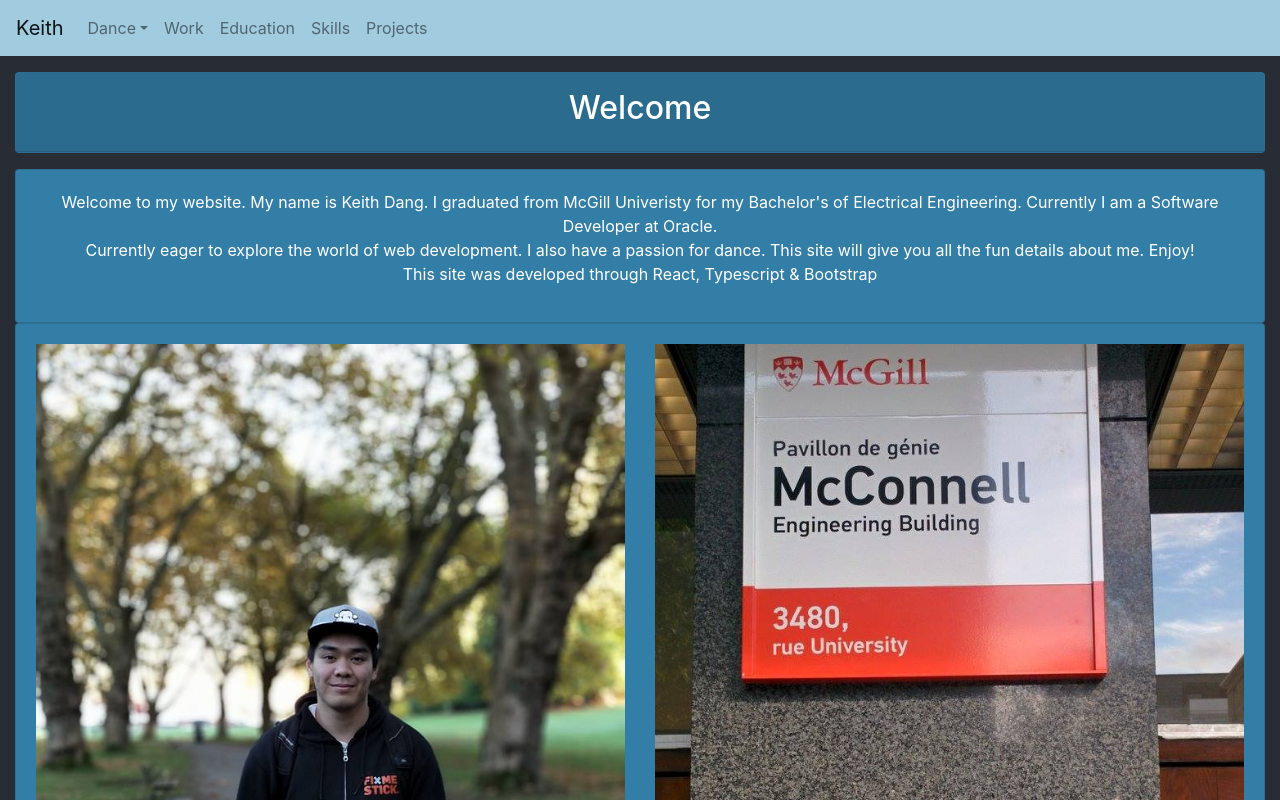
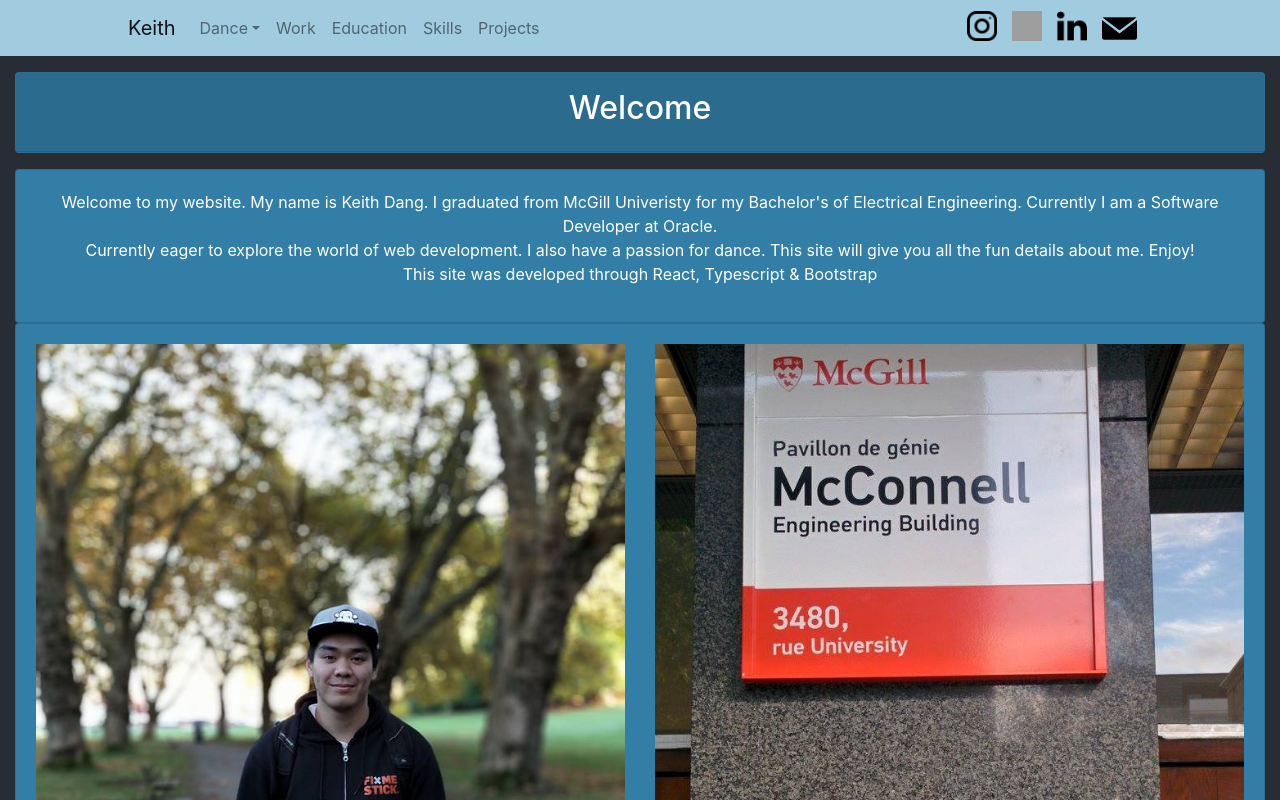
Before and after one commit to keithdang/portfolio, a React (Create React App) app: page / in a window 1280 px wide. Shown: the top 800 px of the page. Built offline with nearby package versions, Linux system fonts and the light colour scheme; grey boxes are pictures that could not be loaded.

Commit message:
Contacts in Menu

```diff
--- a/src/App.tsx
+++ b/src/App.tsx
@@ -12,32 +12,14 @@
 import Education from './page/Education'
 import Skills from './page/Skills'
 import Reel from './page/Reel';
+import NavBar from './components/navigation/NavBar';
 import './lib/General.css'
 
 const App:React.FC=()=> {
   return (
     <div className="background">
       <Router>
-        <nav className="navbar navbar-expand-lg navbar-light header-color">
-          <Link className="navbar-brand" to="/">Keith</Link>
-          <button className="navbar-toggler" type="button" data-toggle="collapse" data-target="#navbarNav" aria-controls="navbarNav" aria-expanded="false" aria-label="Toggle navigation">
-            <span className="navbar-toggler-icon"></span>
-          </button>
-          <div className="collapse navbar-collapse" id="navbarNav">
-            <ul className="navbar-nav">
-              <li className="nav-item dropdown">
-              <a className="nav-link dropdown-toggle" href="#" id="navbardrop" data-toggle="dropdown">Dance</a>
-              <ul className="dropdown-menu">
-                  <li><Link className="dropdown-item" to="/dance">Accomplishments</Link></li>
-                  <li><Link className="dropdown-item" to="/reel">Reel</Link></li>
-                </ul></li>
-              <li><Link className="nav-link" to="/work">Work</Link></li>
-              <li><Link className="nav-link" to="/education">Education</Link></li>
-              <li><Link className="nav-link" to="/skills">Skills</Link></li>
-              <li><Link className="nav-link" to="/projects">Projects</Link></li>
-            </ul>
-          </div>
-        </nav>
+        <NavBar/>
         <Switch>
           <Route path="/projects">
               <Projects/>
--- /dev/null
+++ b/src/components/navigation/NavBar.css
@@ -0,0 +1,43 @@
+@media (max-width: 776px) {
+  /* .navbar-nav {
+      height: 100vh !important;
+    } */
+  .icon-nav {
+    display: -webkit-inline-box;
+  }
+
+  #navbar-content {
+    /* height: 100vh;
+      margin: 0;
+      overflow: hidden;
+      position: relative;
+      display: flex;
+      flex-direction: column;
+      flex-grow: 1;
+      flex-shrink: 0; */
+  }
+
+  #navbarNav {
+    /* position: relative;
+      display: flex;
+      flex-direction: column;
+      flex-grow: 1;
+      flex-shrink: 0; */
+  }
+}
+
+.navbar {
+  padding-left: 10%;
+  padding-right: 10%;
+}
+
+.contact-image {
+  width: 30px;
+  height: 30px;
+  margin-right: 15px;
+}
+.contact-email {
+  width: 35px;
+  height: 35px;
+  margin-right: 15px;
+}
--- /dev/null
+++ b/src/components/navigation/NavBar.tsx
@@ -0,0 +1,58 @@
+import React from 'react';
+import {
+  Link,
+} from "react-router-dom";
+import instagram from "../../lib/images/png/003-instagram.png";
+import github from "../../lib/images/png/005-github-logo.png";
+import linkedin from "../../lib/images/png/007-linkedin-logo.png";
+import email from "../../lib/images/png/email.png";
+import './NavBar.css'
+
+const SkillCard:React.FC = () => {
+    return (
+        <nav className="navbar navbar-expand-lg navbar-light header-color">
+        <Link className="navbar-brand" to="/">Keith</Link>
+        <button className="navbar-toggler" type="button" data-toggle="collapse" data-target="#navbarNav" aria-controls="navbarNav" aria-expanded="false" aria-label="Toggle navigation">
+          <span className="navbar-toggler-icon"></span>
+        </button>
+        <div className="collapse navbar-collapse" id="navbarNav">
+          <ul className="navbar-nav" id="navbar-content">
+            <li className="nav-item dropdown">
+            <a className="nav-link dropdown-toggle" href="#" id="navbardrop" data-toggle="dropdown">Dance</a>
+            <ul className="dropdown-menu">
+                <li><Link className="dropdown-item" to="/dance">Accomplishments</Link></li>
+                <li><Link className="dropdown-item" to="/reel">Reel</Link></li>
+              </ul></li>
+            <li><Link className="nav-link" to="/work">Work</Link></li>
+            <li><Link className="nav-link" to="/education">Education</Link></li>
+            <li><Link className="nav-link" to="/skills">Skills</Link></li>
+            <li><Link className="nav-link" to="/projects">Projects</Link></li>
+          </ul>
+          <ul className="navbar-nav ml-auto icon-nav" id="navbar-content">
+              <li>
+                <a href="https://www.instagram.com/slow.keith/">
+                <img src={instagram}  className="contact-image"/>
+              </a>
+              </li>
+              <li>
+                <a href="https://github.com/keithdang">
+                  <img src={github} className="contact-image"/>
+                </a>
+              </li>
+              <li>
+                <a href="https://www.linkedin.com/in/keith-dang-60a27681/">
+                  <img src={linkedin} className="contact-image"/>
+                </a>
+              </li>
+              <li>
+                <a href="mailto:keith.dang11@gmail.com">
+                  <img src={email} className="contact-email"/>
+                </a>
+              </li>
+          </ul>
+        </div>
+      </nav>
+  );
+}
+
+export default SkillCard;
```
Also changed, not shown: src/lib/images/png/email.png (added), 1 other file (tests, documents, lock files or other folders).
